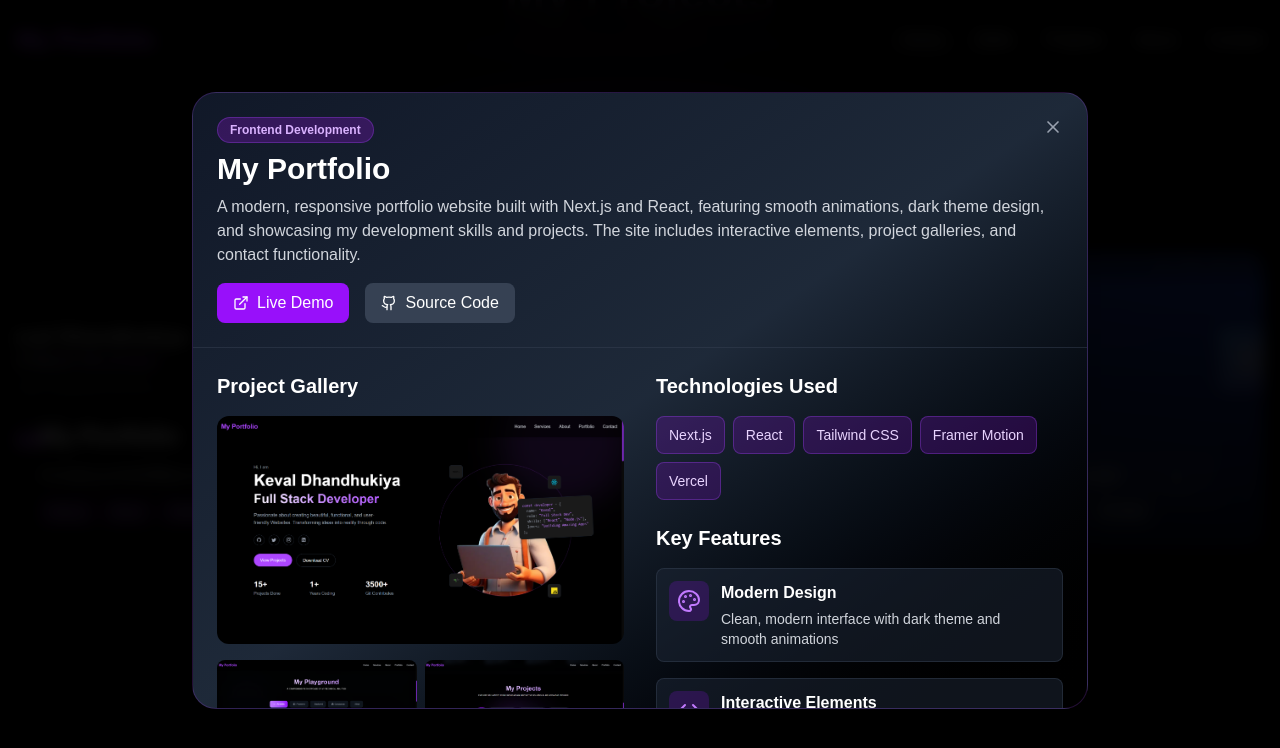
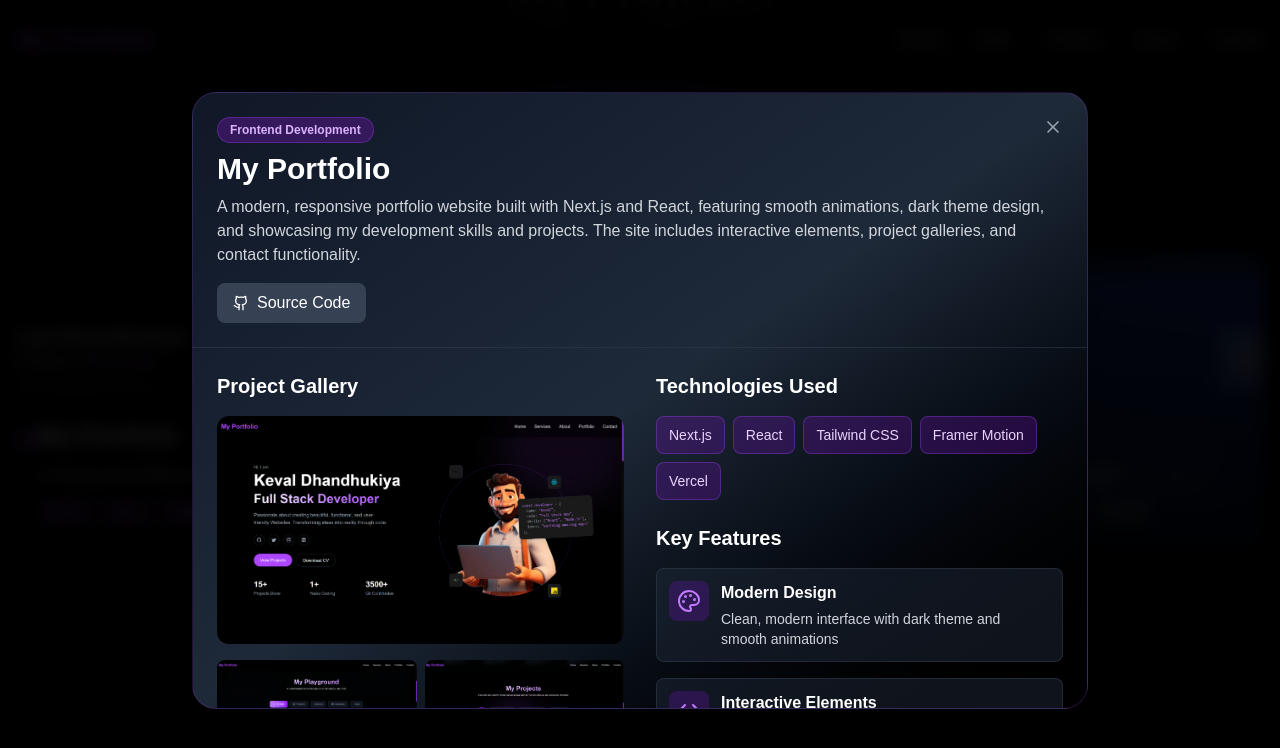
Before and after one commit to dkeval08/MyPortfolio, a Next.js app: page / in a window 1280 px wide. Both pictures are taken after a click on the element 213 px from the left and 2269 px from the top of the page. Shown: the part 1869-2617 px from the top of the page. Built offline with nearby package versions, Linux system fonts and the light colour scheme.

Commit message:
Update Projects.jsx

```diff
--- a/src/app/components/Projects.jsx
+++ b/src/app/components/Projects.jsx
@@ -58,7 +58,7 @@
         description: "Optimized for all devices from mobile to desktop",
       },
     ],
-    liveUrl: "https://your-portfolio.vercel.app",
+    liveUrl: null,
     githubUrl: "https://github.com/dkeval08/MyPortfolio",
   },
   {
@@ -352,10 +352,13 @@
                 <h2 className="text-3xl font-bold text-white">
                   {project.title}
                 </h2>
-                <p className="text-gray-300">{project.description}</p>
+                <p className="text-gray-300 text-sm md:text-base">
+                  {project.description}
+                </p>
               </div>
 
               <div className="flex gap-4 mt-4">
+                {project.liveUrl && (
                   <motion.a
                     href={project.liveUrl}
                     target="_blank"
@@ -367,6 +370,7 @@
                     <ExternalLink className="w-4 h-4" />
                     Live Demo
                   </motion.a>
+                )}
                 <motion.a
                   href={project.githubUrl}
                   target="_blank"
```
Lines whose indentation alone changed are shown as unchanged.
